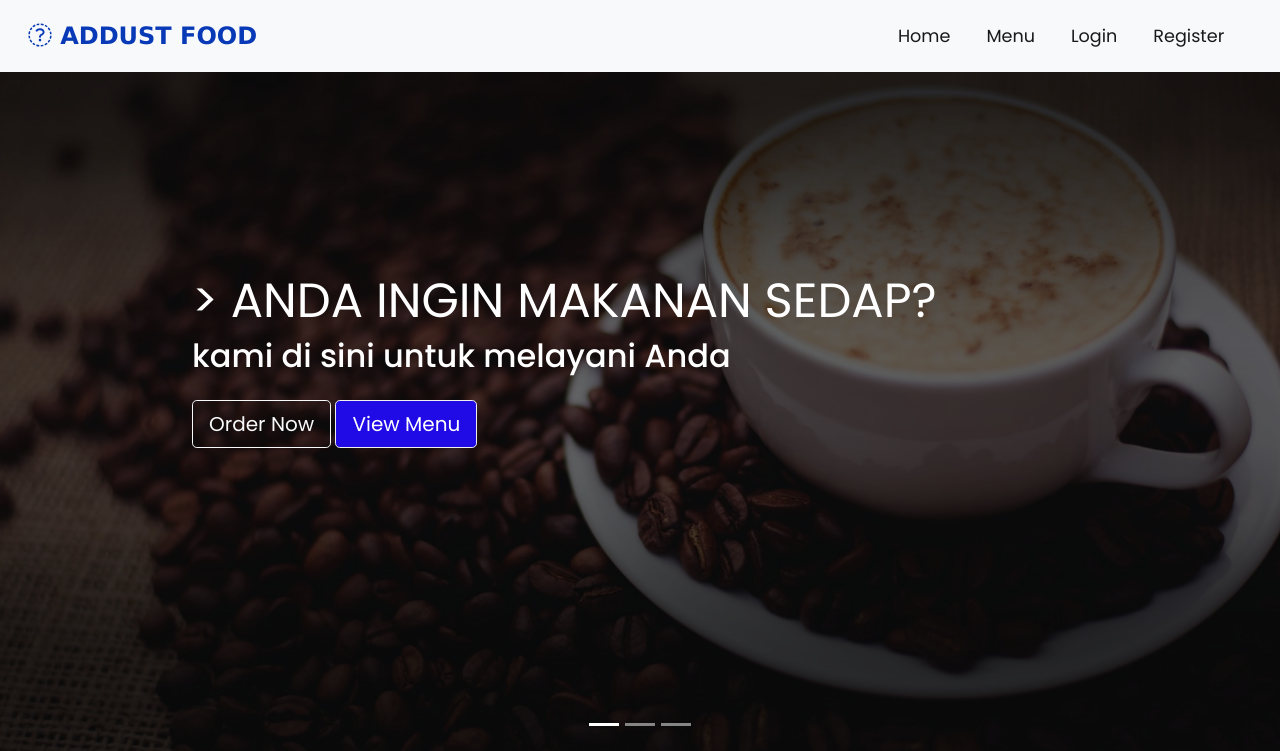
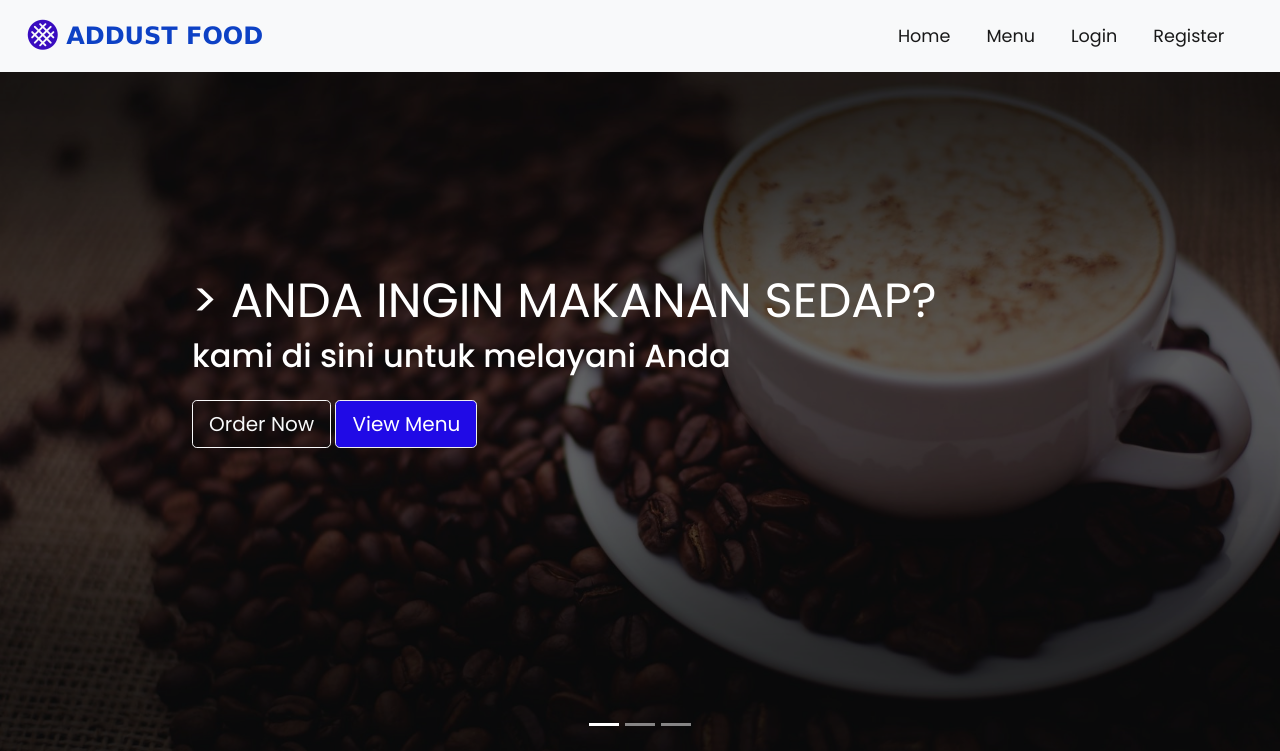
Before and after one commit to Andikafahrezi/addustfood, a CodeIgniter app: page /tcpdf/ in a window 1280 px wide. Shown: the top 751 px of the page. Run offline with CodeIgniter, Linux system fonts and the light colour scheme; data comes from the database, SQL or seed files in the repository; some libraries are stand-ins or nearby versions.

Commit message:
Edit some icons

```diff
--- a/application/views/front/home.php
+++ b/application/views/front/home.php
@@ -49,17 +49,17 @@
 <div class="container-fluid padding">
     <div class="row text-center padding">
         <div class="col-xs-12 col-sm-6 col-md-4">
-            <i class="fas fa-utensils"></i>
-            <h3>Pilih Jenis Makakanan</h3>
+           <i class="fa-solid fa-bowl-food fa-5x" style="color: #0849ba;"></i>
+          <h3>Pilih Jenis Makakanan</h3>
             <p>Hal pertama yang dapat Anda lakukan adalah memilih jenis makanan kesukaan anda!</p>
         </div>
         <div class="col-xs-12 col-sm-6 col-md-4">
-            <i class="fas fa-bullseye"></i>
+        <i class="fa-solid fa-bullseye fa-5x" style="color: #165cd4;"></i>
             <h3>Pilih makanan favorit</h3>
             <p>Kami membantu Anda dengan menu dari berbagai jenis makanan!</p>
         </div>
         <div class="col-sm-12 col-md-4">
-        <i class="fas fa-clipboard-check"></i>
+        <i class="fa-solid fa-truck fa-5x" style="color: #0c56d4;"></i>
             <h3>Penjemputan atau Pengiriman</h3>
             <p>Bagaimanapun, makanan akan dikirim atau Anda dapat mengambilnya sesuai pilihan Anda!</p>
         </div>
--- a/application/views/front/partials/header.php
+++ b/application/views/front/partials/header.php
@@ -8,7 +8,8 @@
     <link rel="stylesheet" href="<?php echo base_url().'assets/css/bootstrap.min.css';?>">
     <script src="<?php echo base_url().'assets/js/jquery-3.6.0.min.js';?>"></script>
     <script src="<?php echo base_url().'assets/js/bootstrap.min.js';?>"></script>
-    <script src="https://use.fontawesome.com/releases/v5.0.8/js/all.js"></script>
+    <!-- <script src="https://use.fontawesome.com/releases/v5.0.8/js/all.js"></script> -->
+    <script src="https://kit.fontawesome.com/94214cb168.js" crossorigin="anonymous"></script>
     <link rel="stylesheet" href="<?php echo base_url('/assets/css/style.css'); ?>">
     <style>
 
@@ -20,7 +21,7 @@
     <!-- Navigation -->
     <nav class="navbar navbar-expand-md navbar-light bg-light sticky-top">
         <div class="container-fluid">
-            <a class="navbar-brand" href="<?php echo base_url().'home/index';?>"><i class="fas fa-utensil-EAT"></i> ADDUST FOOD</a>
+            <a class="navbar-brand" href="<?php echo base_url().'home/index';?>"><i class="fa-solid fa-stroopwafel fa-lg" style="color: #390cc0;"></i> ADDUST FOOD</a>
             <button class="navbar-toggler" type="button" data-toggle="collapse" data-target="#navbarRes">
                 <span class="navbar-toggler-icon"></span>
             </button>
--- a/assets/css/dashboard.css
+++ b/assets/css/dashboard.css
@@ -17,7 +17,7 @@ body {
   font-family: Verdana, Geneva, Tahoma, sans-serif;
   font-weight: bold;
   font-size: 1.5rem;
-  color: #6648b1 !important;
+  color: #4411df !important;
 }
 .navbar li {
   padding-right: 20px;
--- a/assets/css/style.css
+++ b/assets/css/style.css
@@ -14,7 +14,7 @@ body {
   font-family: Verdana, Geneva, Tahoma, sans-serif;
   font-weight: bold;
   font-size: 1.5rem;
-  color: #083ab7 !important;
+  color: #0d41c5 !important;
 }
 .navbar li {
   padding-right: 20px;
```
